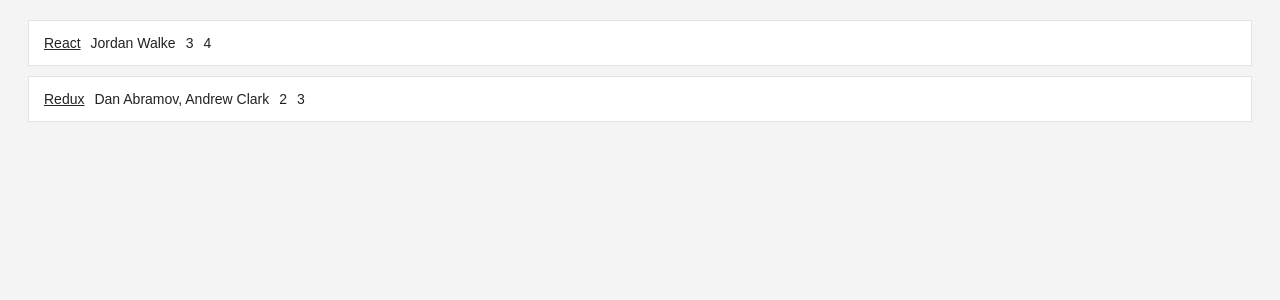
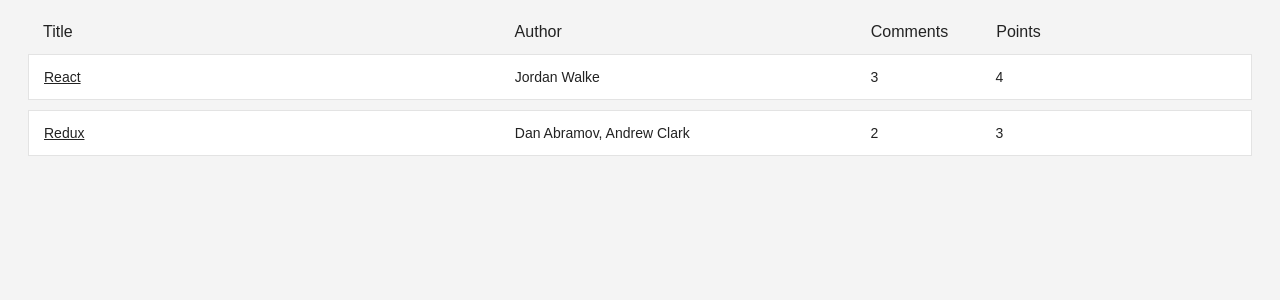
Before and after one commit to hyosunko/react-mobx-hackernews, a React (Create React App) app: page / in a window 1280 px wide. Shown: the top 300 px of the page. Built offline with nearby package versions, Linux system fonts and the light colour scheme.

Commit message:
add styling

```diff
--- a/src/components/Stories.js
+++ b/src/components/Stories.js
@@ -1,12 +1,46 @@
 import React from "react";
-import "./Story.css";
+import "./Stories.css";
 import Story from "./Story";
+
+const COLUMNS = {
+  title: {
+    label: "Title",
+    width: "40%"
+  },
+  author: {
+    label: "Author",
+    width: "30%"
+  },
+  comments: {
+    label: "Comments",
+    width: "10%"
+  },
+  points: {
+    label: "Points",
+    width: "10%"
+  },
+  archive: {
+    width: "10%"
+  }
+};
 
 const Stories = ({ stories }) => (
   <div className="stories">
+    <StoriesHeader columns={COLUMNS} />
     {(stories || []).map(story => (
-      <Story story={story} key={story.objectID} />
+      <Story story={story} key={story.objectID} columns={COLUMNS} />
     ))}
   </div>
 );
+
+const StoriesHeader = ({ columns }) => (
+  <div className="stories-header">
+    {Object.keys(columns).map(key => (
+      <span key={key} style={{ width: columns[key].width }}>
+        {columns[key].label}
+      </span>
+    ))}
+  </div>
+);
+
 export default Stories;
--- a/src/components/Story.js
+++ b/src/components/Story.js
@@ -1,15 +1,17 @@
 import React from "react";
+import "./Story.css";
 
-const Story = ({ story }) => {
+const Story = ({ story, columns }) => {
   const { title, url, author, num_comments, points } = story;
   return (
     <div className="story">
-      <span>
+      <span style={{ width: columns.title.width }}>
         <a href={url}>{title}</a>
       </span>
-      <span>{author}</span>
-      <span>{num_comments}</span>
-      <span>{points}</span>
+      <span style={{ width: columns.author.width }}>{author}</span>
+      <span style={{ width: columns.comments.width }}>{num_comments}</span>
+      <span style={{ width: columns.points.width }}>{points}</span>
+      <span style={{ width: columns.archive.width }} />
     </div>
   );
 };
```
